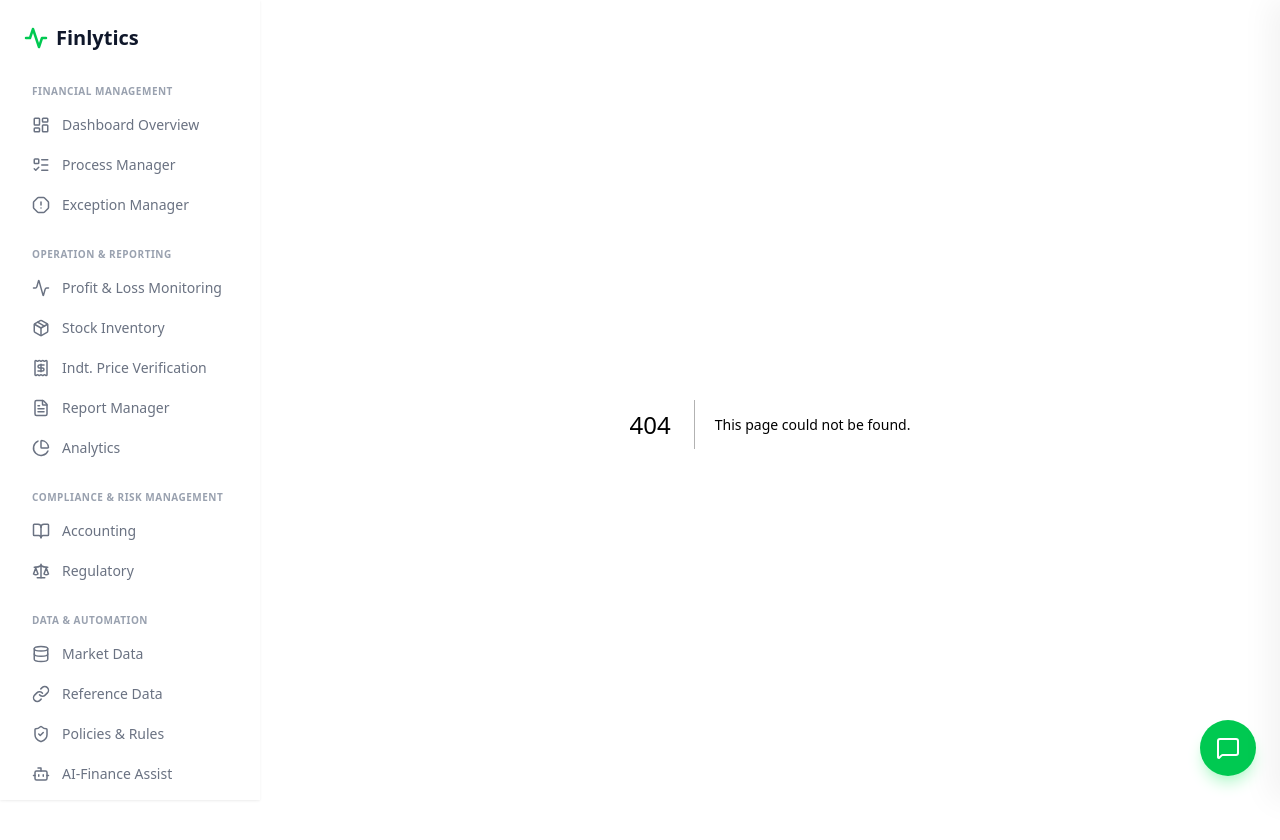
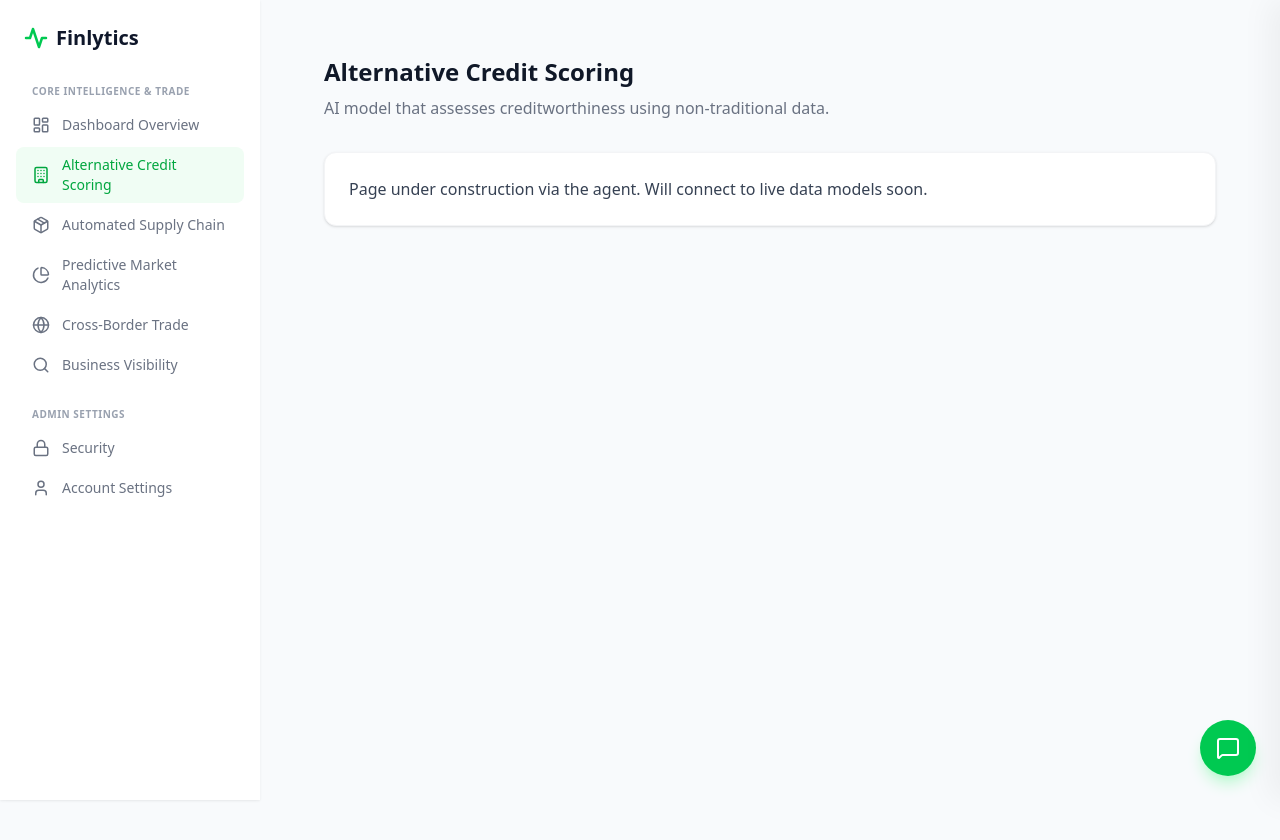
Before and after one commit to Bonk1211/Finlytics, a Next.js app in the folder frontend/: page /credit-scoring in a window 1280 px wide. Before the commit this address had no page. Shown: the top 840 px of the page. After the commit the page ends 800 px from the top, so only its background shows below. Built offline with nearby package versions, Linux system fonts and the light colour scheme.

Commit message:
feat: Add placeholder pages for Supply Chain, Trade Navigator, Visibility Engine, and Credit Scoring, and introduce a new sidebar component for navigation.

```diff
--- /dev/null
+++ b/frontend/src/app/credit-scoring/page.tsx
@@ -0,0 +1,12 @@
+export default function CreditScoringPage() {
+  return (
+    <div className="flex flex-col h-full w-full p-8">
+      <h1 className="text-2xl font-bold text-gray-900 mb-2">Alternative Credit Scoring</h1>
+      <p className="text-gray-500 mb-8">AI model that assesses creditworthiness using non-traditional data.</p>
+
+      <div className="bg-white rounded-xl shadow-sm border border-gray-100 p-6">
+        <p className="text-gray-700">Page under construction via the agent. Will connect to live data models soon.</p>
+      </div>
+    </div>
+  );
+}
--- /dev/null
+++ b/frontend/src/app/supply-chain/page.tsx
@@ -0,0 +1,12 @@
+export default function SupplyChainPage() {
+  return (
+    <div className="flex flex-col h-full w-full p-8">
+      <h1 className="text-2xl font-bold text-gray-900 mb-2">Automated Supply Chain Management</h1>
+      <p className="text-gray-500 mb-8">Smart inventory tracking and demand forecasting connecting MSMEs.</p>
+
+      <div className="bg-white rounded-xl shadow-sm border border-gray-100 p-6">
+        <p className="text-gray-700">Page under construction. Integrating regional suppliers and logistics partners.</p>
+      </div>
+    </div>
+  );
+}
--- /dev/null
+++ b/frontend/src/app/trade-navigator/page.tsx
@@ -0,0 +1,12 @@
+export default function TradeNavigatorPage() {
+  return (
+    <div className="flex flex-col h-full w-full p-8">
+      <h1 className="text-2xl font-bold text-gray-900 mb-2">Cross-Border Trade Navigator</h1>
+      <p className="text-gray-500 mb-8">AI assistant that simplifies import/export regulations across ASEAN countries.</p>
+
+      <div className="bg-white rounded-xl shadow-sm border border-gray-100 p-6">
+        <p className="text-gray-700">Page under construction. Auto-generating compliance documents and tariff guides.</p>
+      </div>
+    </div>
+  );
+}
--- /dev/null
+++ b/frontend/src/app/visibility-engine/page.tsx
@@ -0,0 +1,12 @@
+export default function BusinessVisibilityPage() {
+  return (
+    <div className="flex flex-col h-full w-full p-8">
+      <h1 className="text-2xl font-bold text-gray-900 mb-2">Business Visibility Engine</h1>
+      <p className="text-gray-500 mb-8">Digital onboarding tool for offline businesses.</p>
+
+      <div className="bg-white rounded-xl shadow-sm border border-gray-100 p-6">
+        <p className="text-gray-700">Page under construction. Creating verified digital profile to access global markets and credit systems.</p>
+      </div>
+    </div>
+  );
+}
--- a/frontend/src/components/sidebar.tsx
+++ b/frontend/src/components/sidebar.tsx
@@ -4,71 +4,32 @@ import Link from "next/link";
 import { usePathname } from "next/navigation";
 import {
   LayoutDashboard,
-  Settings,
-  ListTodo,
-  AlertOctagon,
-  Activity,
+  Building,
   Package,
-  Receipt,
-  FileText,
   PieChart,
-  BookOpen,
-  Scale,
-  Database,
-  Link as LinkIcon,
-  ShieldCheck,
-  Bot,
-  ArrowDownToLine,
+  Globe,
+  Search,
   Lock,
-  HeartHandshake,
-  User,
-  Boxes,
-  Globe
+  User
 } from "lucide-react";
 import clsx from "clsx";
 
 const NAV_SECTIONS = [
   {
-    title: "FINANCIAL MANAGEMENT",
+    title: "CORE INTELLIGENCE & TRADE",
     items: [
       { href: "/", label: "Dashboard Overview", icon: LayoutDashboard },
-      { href: "/process-manager", label: "Process Manager", icon: ListTodo },
-      { href: "/exception-manager", label: "Exception Manager", icon: AlertOctagon },
-    ]
-  },
-  {
-    title: "OPERATION & REPORTING",
-    items: [
-      { href: "/pnl-monitoring", label: "Profit & Loss Monitoring", icon: Activity },
-      { href: "/inventory", label: "Stock Inventory", icon: Package },
-      { href: "/price-verification", label: "Indt. Price Verification", icon: Receipt },
-      { href: "/report-manager", label: "Report Manager", icon: FileText },
-      { href: "/analytics", label: "Analytics", icon: PieChart },
-    ]
-  },
-  {
-    title: "COMPLIANCE & RISK MANAGEMENT",
-    items: [
-      { href: "/accounting", label: "Accounting", icon: BookOpen },
-      { href: "/regulatory", label: "Regulatory", icon: Scale },
-    ]
-  },
-  {
-    title: "DATA & AUTOMATION",
-    items: [
-      { href: "/market-data", label: "Market Data", icon: Database },
-      { href: "/reference-data", label: "Reference Data", icon: LinkIcon },
-      { href: "/policies", label: "Policies & Rules", icon: ShieldCheck },
-      { href: "/finance-assist", label: "AI-Finance Assist", icon: Bot },
-      { href: "/data-import", label: "Data Import", icon: ArrowDownToLine },
-      { href: "/worldmonitor", label: "World Monitor", icon: Globe },
+      { href: "/credit-scoring", label: "Alternative Credit Scoring", icon: Building },
+      { href: "/supply-chain", label: "Automated Supply Chain", icon: Package },
+      { href: "/worldmonitor", label: "Predictive Market Analytics", icon: PieChart },
+      { href: "/trade-navigator", label: "Cross-Border Trade", icon: Globe },
+      { href: "/visibility-engine", label: "Business Visibility", icon: Search },
     ]
   },
   {
     title: "ADMIN SETTINGS",
     items: [
       { href: "/security", label: "Security", icon: Lock },
-      { href: "/support", label: "Help & Support", icon: HeartHandshake },
       { href: "/account", label: "Account Settings", icon: User },
     ]
   }
```
